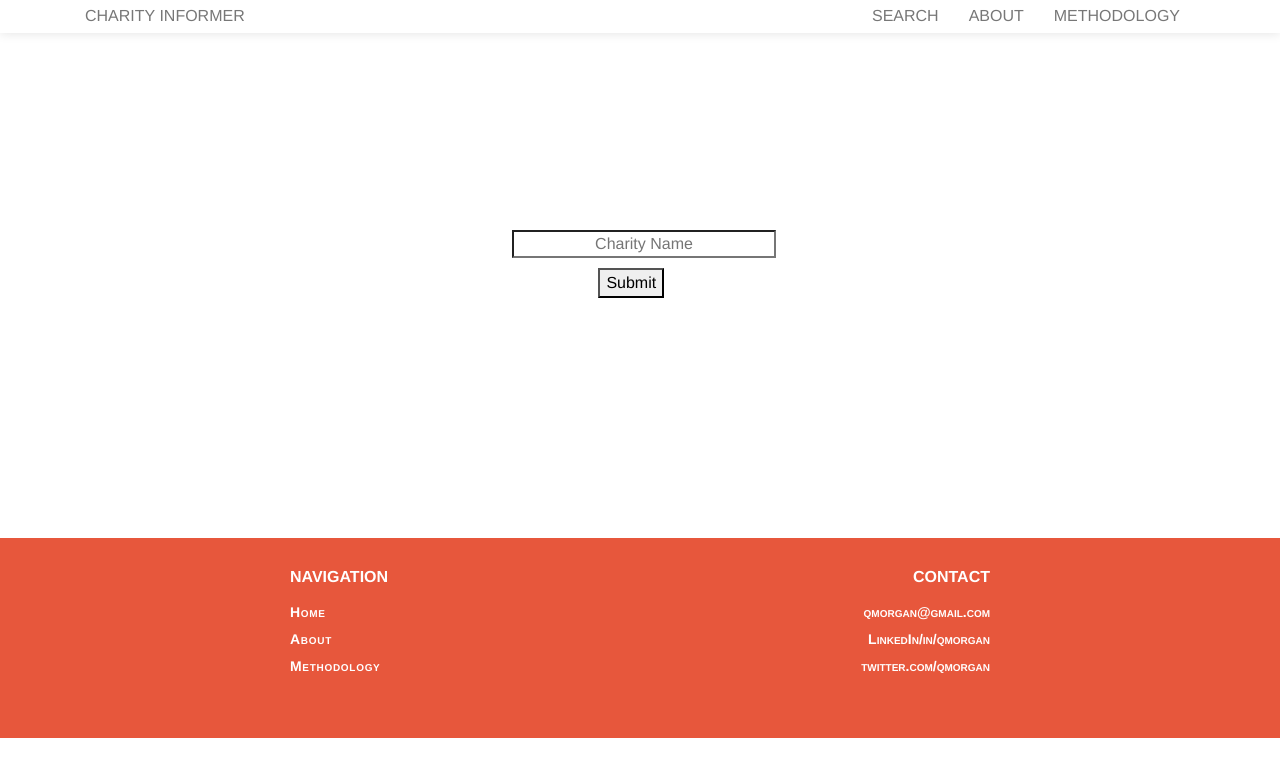
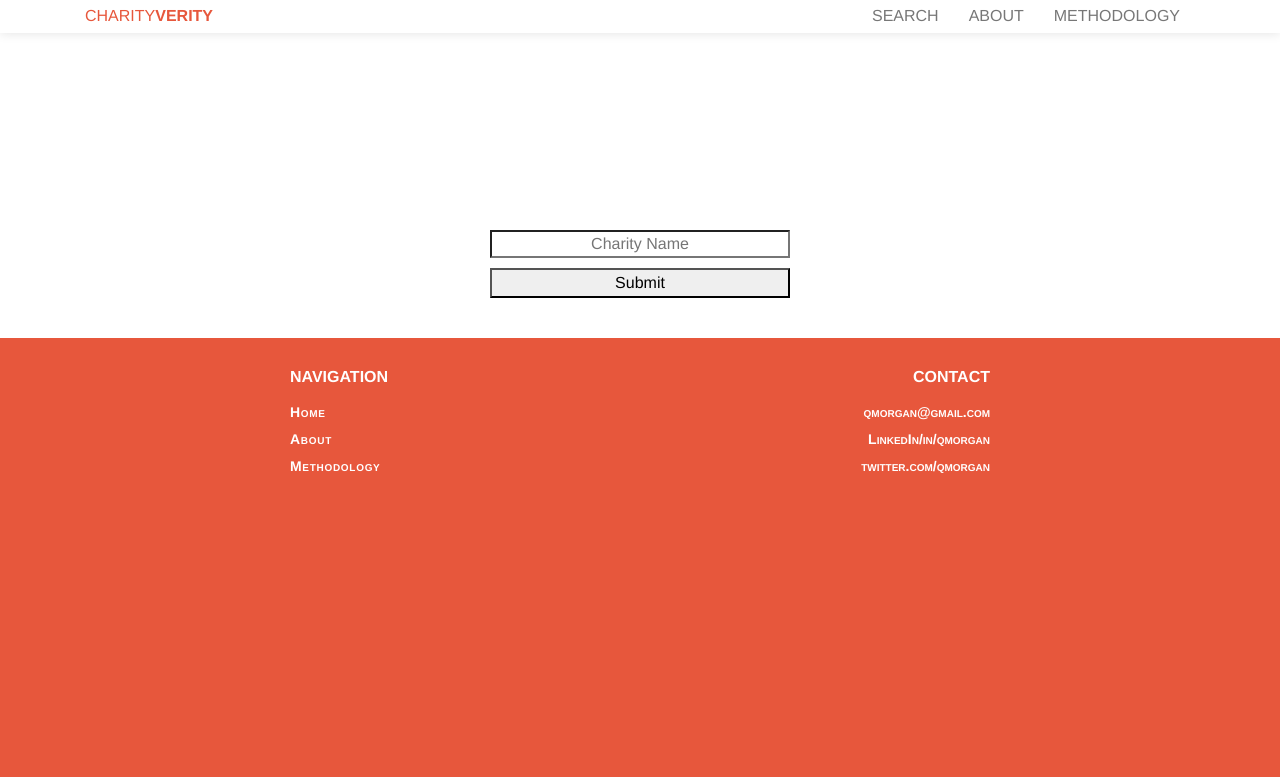
Before and after one commit to qmorgan/CharityInfo, a Flask app: page /search in a window 1280 px wide. Shown: the top 777 px of the page. Run offline with Flask 2, Linux system fonts and the light colour scheme; some libraries are stand-ins or nearby versions.

Commit message:
Updated the layout and css to make it nicer looking

```diff
--- a/application.py
+++ b/application.py
@@ -12,13 +12,6 @@ basedir = os.path.abspath(os.path.dirname(__file__))
 application = Flask(__name__) #update
 app = application
 app.debug = True
-
-# dbglob = glob.glob('*.db')
-#
-# if dbglob: # taking advantage of the 'Falseness' of empty lists
-#     db_path = 'sqlite:///' + os.path.join(basedir, dbglob[0])
-# else:
-#     db_path = 'sqlite:///' + os.path.join(basedir, 'app.db')
 
 try:
     import os
@@ -74,13 +67,13 @@ def search():
                 # try to search
                 results = search_parse(query)
                 print 'search done'
-                result_txt = "<ul>"
+                result_txt = "<ul style='padding-left: 0px;'>"
                 count = 0
                 # loop through results and post box
                 for result in results:
                     count += 1
                     result_txt += '''
-                    <header class="bridgetitle" id="charityname" style="padding-top: 50px;padding-bottom: 10px;">{c_name}</header>
+                    <header class="bridgetitle" id="charityname" style="padding-top:0px;padding-bottom:0px;">{c_name}</header>
                     '''.format(c_name = str(result['CHARITYNAME']))
                     # if result['OOB_Score'] > 55.0:
                     #     colorstr = "#B1CC9F"
@@ -115,9 +108,8 @@ def search():
 
                                             <li>
                                             <p> <b>Class:</b> {c_class} </p>
-                                            <h3 style="color:{colorstr}"> Predicted Rating: {c_predict:.2f} / 70</h3>
+                                            <h3 style="color:{colorstr};margin-top: 10px;"> Predicted Rating: {c_predict:.2f} / 70</h3>
                                             <p style="color:{colorstr2}"> <i>Actual Rating: {c_value} / 70</i></p>
-                                            <br>
 
                                             </li>
                                             <img src="http://i.imgur.com/xPg7jZD.png" width="580px" style="position:absolute;z-index:-1"></img>
@@ -166,7 +158,7 @@ def search():
                                 </div>
 
                                 """.format(res_num=count)
-                # looking for empty result lists
+                # looking for empty result lists.
                 if result_txt == "<ul>":
                     txt = """
                         <p></p>
@@ -175,18 +167,17 @@ def search():
                         <p style="text-align:center"><a href="{search}">Search Again
                                                     </a></p>""".format(query = query,
                                                             search = url_for('search'))
-                # for non-empty result lists
+                # For non-empty result lists
                 else:
-                    print 'FOUND SOMETHING'
                     txt = """
                         <p></p>
-                        <p>Your search for: <b>'{query}'</b> returned {lenresults} results:</p>
+                        <p style="color:#ccc">Your search for: <b>'{query}'</b> returned {lenresults} results:</p>
                         <p>{result}</ul></p>
                         <p style="text-align:center"><a href="{search}">Search Again
                                                     </a></p>""".format(query = query, lenresults=count,
                                                             result = result_txt,
                                                             search = url_for('search'))
-                 # the SQL search fails
+                 # if the SQL search fails
             except Exception, e:
                  txt = """
                         <p></p>
@@ -214,8 +205,8 @@ def search():
         <div class="searchbox">
             <form action="search" method="POST">
                 <searchfield>
-                <p style="padding-left:34%; "><input style="width:50%;text-align: center;" type="text"  name="query" placeholder="Charity Name"/></p>
-                <p style="padding-left:44.8%; "><input style="height:30px;text-align: center;"type="submit" class="button"/></p>
+                <p><input style="width:100%;text-align: center;" type="text"  name="query" placeholder="Charity Name"/></p>
+                <p><input style="width:100%;height:30px;text-align: center;"type="submit" class="button"/></p>
                 </searchfield>
             </form>
         </div>"""
--- a/static/styles.css
+++ b/static/styles.css
@@ -2,13 +2,15 @@
 
 a {
 	text-decoration: none;
+	font-variant: small-caps;
+	font-family:  helvetica, sans-serif;
+    color:#E7573C;
 }
 
+a:hover {
+	color: #a03b2b;
+}
 
-p.notify a:link              { color:#c4c4c4; }
-p.notify a:visited              { color:#c4c4c4; }
-p.notify a:hover              { color:#3697ff; }
-p.notify a:active              { color:#c4c4c4;}
 
 
 ul {
@@ -27,6 +29,7 @@ body {
 	margin: 0;
 	padding: 0;
 	padding-top: 0px;
+    background: #E7573C;
 }
 
 h2 {
@@ -85,7 +88,12 @@ h2 {
 
 /* END MAIN MENU
 ================================================== */
-.searchbox {padding-top:200px;}
+.searchbox {
+padding-top:200px;
+width:300px;
+margin-left:auto;
+margin-right:auto;
+}
 
 
 
@@ -152,7 +160,7 @@ h2 {
 }
 
 .topnav-items a.active {
-	color: #6da4e3;
+	color: #E7573C;
 	font-family: "helvetica neue", helvetica, sans-serif;
 	font-weight: 800;
 }
@@ -329,7 +337,7 @@ h2 {
 #pagewrapper {
 	height: auto;
     padding: 30px;
-    padding-bottom: 230px;
+    padding-bottom: 30px;
 }
 
 .contentwrapper {
@@ -345,12 +353,12 @@ h2 {
 	display: block;
 	width: 440px;
 	margin-top: 10px;
-	height: 3px;
+	height: 0px;
 	background: #FF8080;
 }
 
 #charityname {
-	text-align: left;
+	text-align: center;
 	margin-left: 100px;
     margin-right: 100px;
 
@@ -358,7 +366,7 @@ h2 {
 
 #charitypictures {
 	margin-left: 112px;
-	margin-top: 40px;
+	margin-top: 20px;
 	position: absolute;
 	z-index: 108;
 }
@@ -472,6 +480,18 @@ ul.footerlist li:hover {
 
 .carousel {
   position: relative;
+  margin-bottom: 50px;
+	-moz-border-radius: 8px;
+	-webkit-border-radius: 8px;
+	border-radius: 8px;
+	-moz-box-shadow: rgba(255,255,255,.28) 0px 1px 1px, inset rgba(0,0,0,.5) 0 1px 4px;
+	-webkit-box-shadow: rgba(255,255,255,.28) 0px 1px 1px, inset rgba(0,0,0,.5) 0 1px 4px;
+	box-shadow: rgba(255,255,255,.28) 0px 1px 1px, inset rgba(0,0,0,.5) 0 1px 4px;
+
+	-moz-background-clip: padding-box;
+	-webkit-background-clip: padding-box;
+	background-clip: padding-box;
+
 }
 .carousel-inner {
   position: relative;
--- a/templates/layout.html
+++ b/templates/layout.html
@@ -2,7 +2,7 @@
 <html>
     <head><meta http-equiv="Content-Type" content="text/html; charset=ISO-8859-1">
     	<meta http-equiv"content-type"="" content="text/html" ;="" charset="uft-8">
-    	<title>Charity Informer</title>
+    	<title>Charity Verity</title>
     	<!-- jquery must be the first script -->
     	<script src="{{ url_for('static', filename='jquery.js') }}"></script>
     	<!-- Bootstrap  -->
@@ -23,7 +23,7 @@
 						<div class="navbar-header">
 							<button type="button" class="navbar-toggle" data-toggle="collapse" data-target=".navbar-ex1-collapse"> <span class="sr-only">Toggle navigation</span> <span class="icon-bar"></span> <span class="icon-bar"></span> <span class="icon-bar"></span> </button>
 							<ul class="nav navbar-nav">
-							    <li><a href="./search" style="padding-top: 6px;padding-left: 15px; ">Charity Informer</a></li>
+							    <li><a href="./search" style="color:#E7573C; padding-top: 6px;padding-left: 15px; ">Charity<b>Verity</b></a></li>
 						    </ul>
 						</div>
 						<div class="collapse navbar-collapse navbar-ex1-collapse" id="scrollTarget">
```
